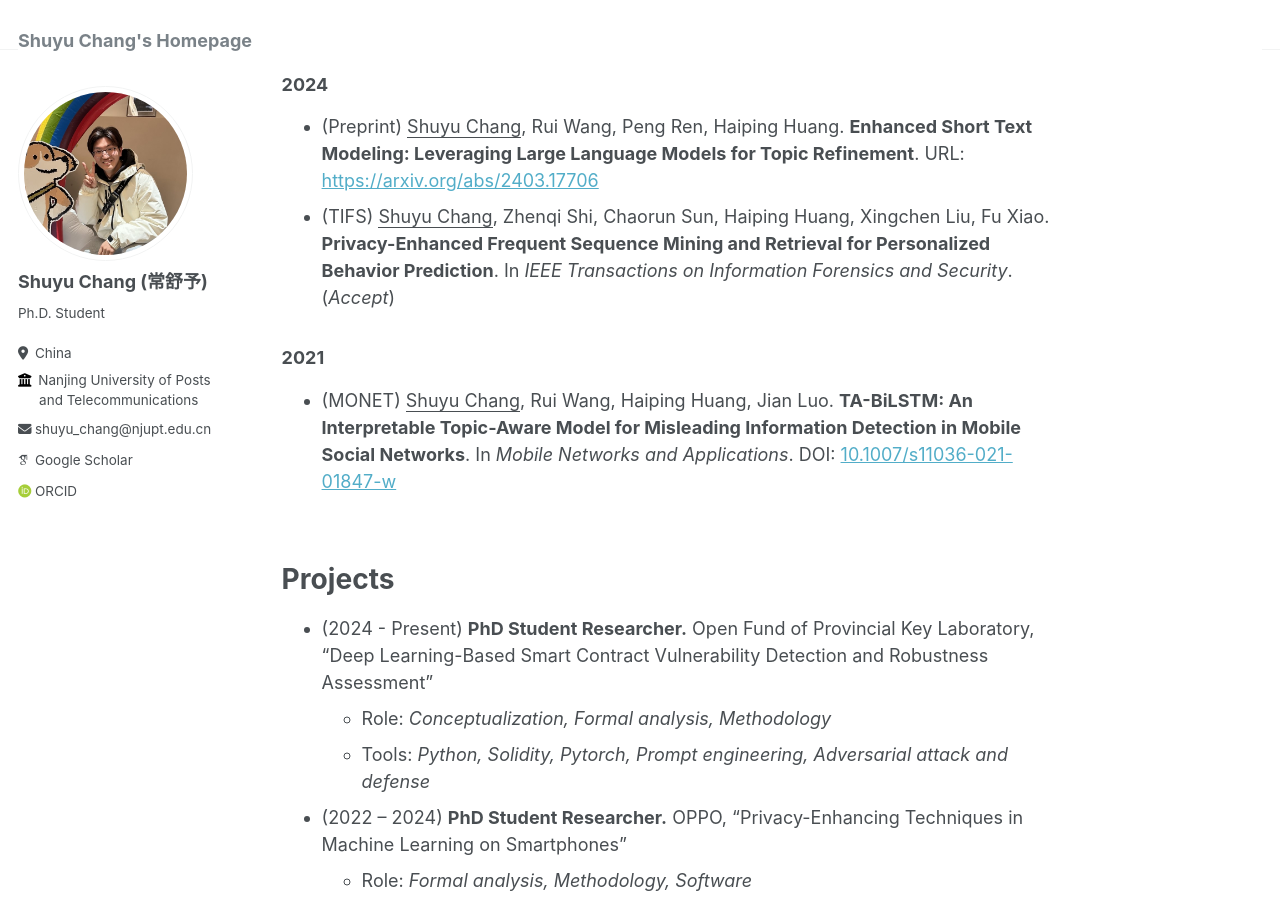
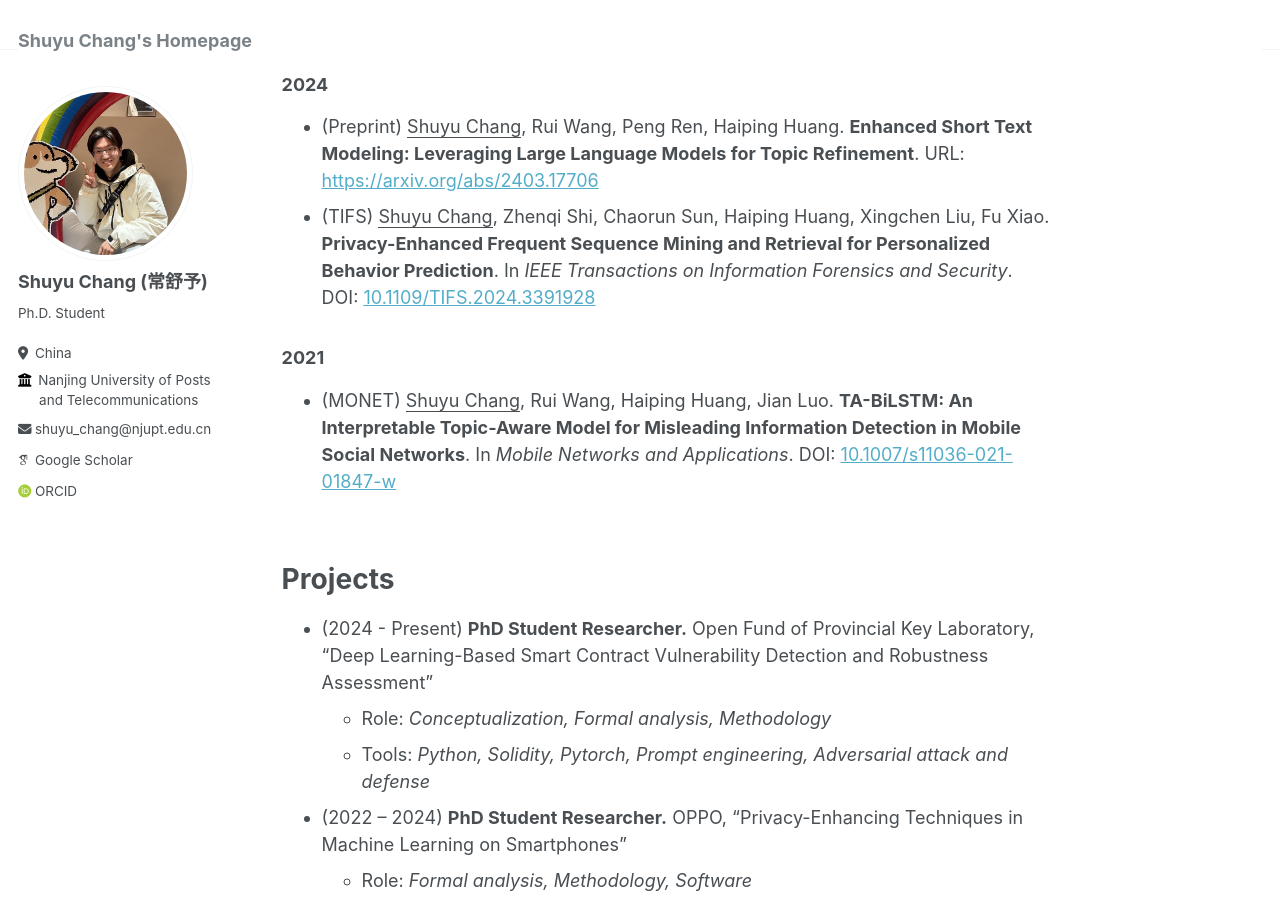
Before and after one commit to ChangShuyu/changshuyu.github.io, a Jekyll site: the page built from _pages/about.md, in a window 1280 px wide and 900 px high, scrolled down 374 px. Built offline with Jekyll 4.4.1, drawn with Linux system fonts in a browser that asks for light colours; some web fonts are replaced.

Commit message:
update publications

```diff
--- a/_pages/about.md
+++ b/_pages/about.md
@@ -17,7 +17,7 @@ You can also find my articles on my [DBLP](https://dblp.uni-trier.de/pid/314/407
 ### 2024
 
 - (Preprint) <u>Shuyu Chang</u>, Rui Wang, Peng Ren, Haiping Huang. **Enhanced Short Text Modeling: Leveraging Large Language Models for Topic Refinement**. URL: [https://arxiv.org/abs/2403.17706](https://arxiv.org/abs/2403.17706)
-- (TIFS) <u>Shuyu Chang</u>, Zhenqi Shi, Chaorun Sun, Haiping Huang, Xingchen Liu, Fu Xiao. **Privacy-Enhanced Frequent Sequence Mining and Retrieval for Personalized Behavior Prediction**. In *IEEE Transactions on Information Forensics and Security*. (*Accept*)
+- (TIFS) <u>Shuyu Chang</u>, Zhenqi Shi, Chaorun Sun, Haiping Huang, Xingchen Liu, Fu Xiao. **Privacy-Enhanced Frequent Sequence Mining and Retrieval for Personalized Behavior Prediction**. In *IEEE Transactions on Information Forensics and Security*. DOI: [10.1109/TIFS.2024.3391928](https://doi.org/10.1109/TIFS.2024.3391928)
 
 ### 2021
 
```
